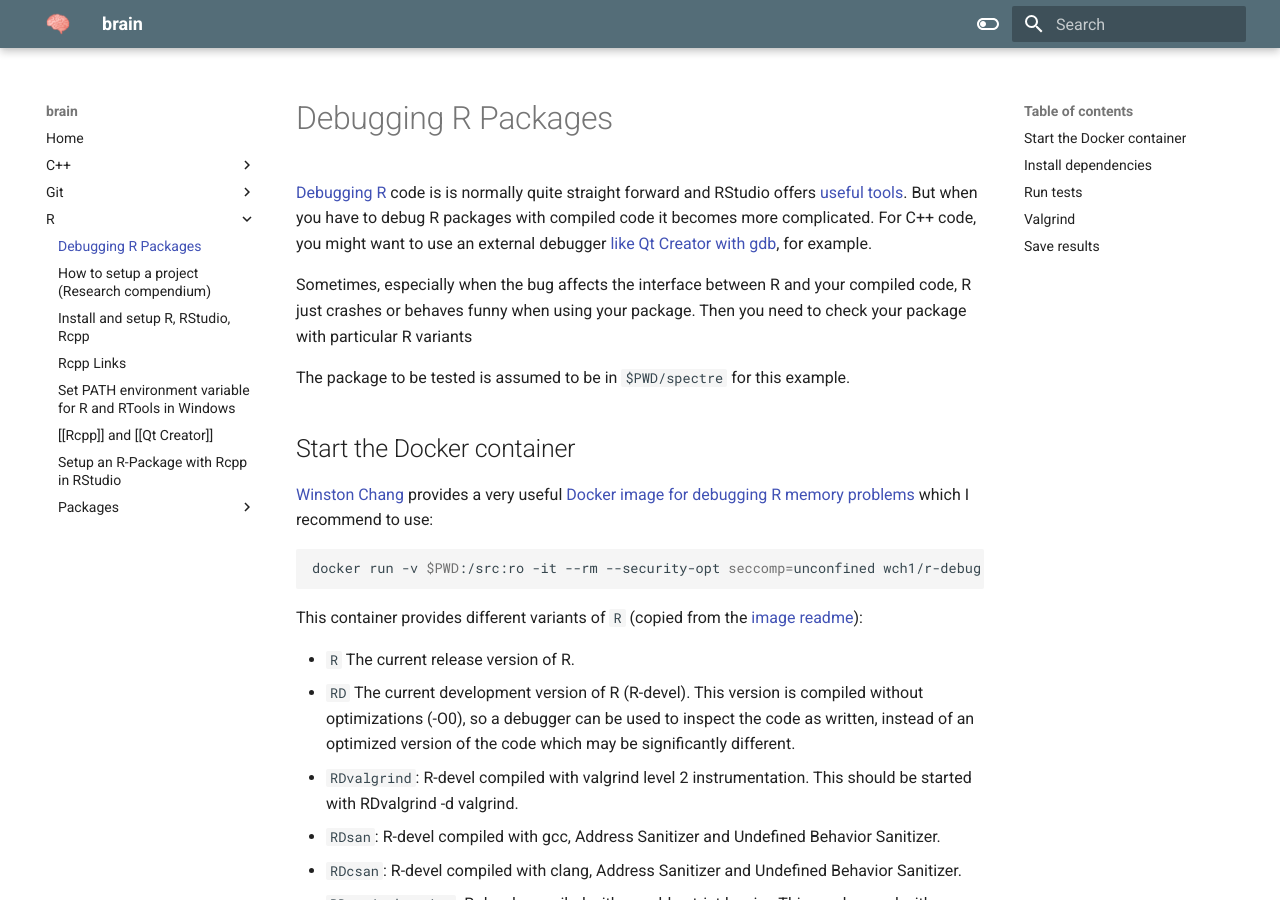
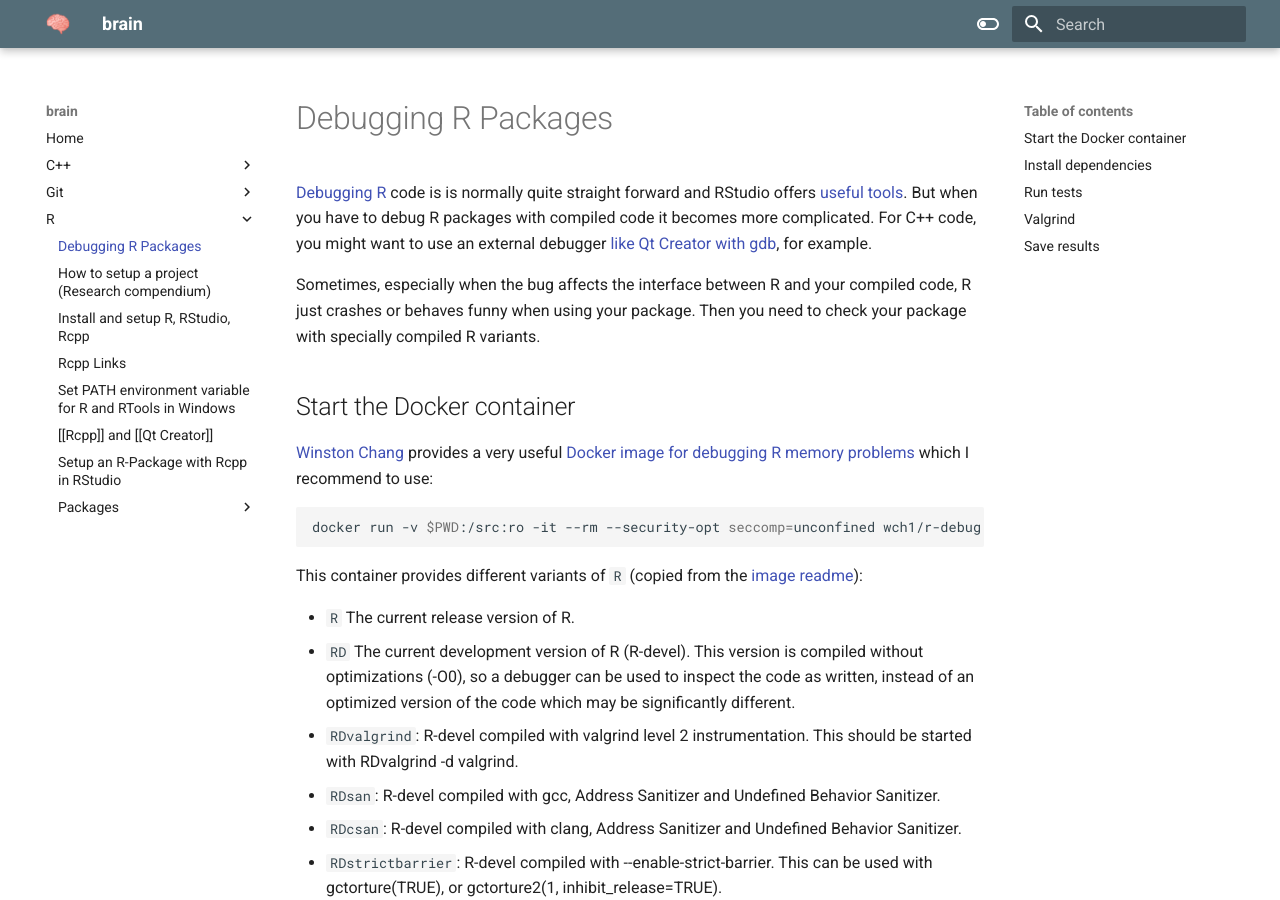
Before and after one commit to Eco-programmers/brain, an MkDocs documentation site: the page built from docs/R/Debugging R Packages.md, in a window 1280 px wide and 900 px high. Built offline with MkDocs 1.6.1 and Material for MkDocs 9.7.7, drawn with Linux system fonts in a browser that asks for light colours.

Commit message:
Typos...

```diff
--- a/docs/R/Debugging R Packages.md
+++ b/docs/R/Debugging R Packages.md
@@ -8,9 +8,7 @@ date updated: '2021-12-01'
 
 [Debugging R](https://adv-r.hadley.nz/debugging.html) code is is normally quite straight forward and RStudio offers [useful tools](https://support.rstudio.com/hc/en-us/articles/205612627-Debugging-with-the-RStudio-IDE). But when you have to debug R packages with compiled code it becomes more complicated. For C++ code, you might want to use an external debugger [like Qt Creator with gdb](Setup%20Qt%20Creator%20to%20develop%20Rcpp.md), for example.
 
-Sometimes, especially when the bug affects the interface between R and your compiled code, R just crashes or behaves funny when using your package.  Then you need to check your package with particular R variants
-
-The package to be tested is assumed to be in `$PWD/spectre` for this example.
+Sometimes, especially when the bug affects the interface between R and your compiled code, R just crashes or behaves funny when using your package.  Then you need to check your package with specially compiled R variants.
 
 ## Start the Docker container
 
```
